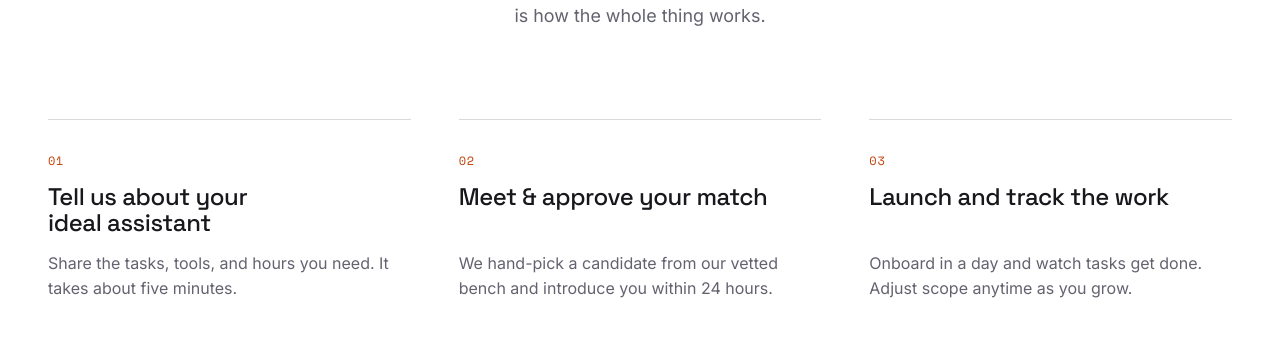
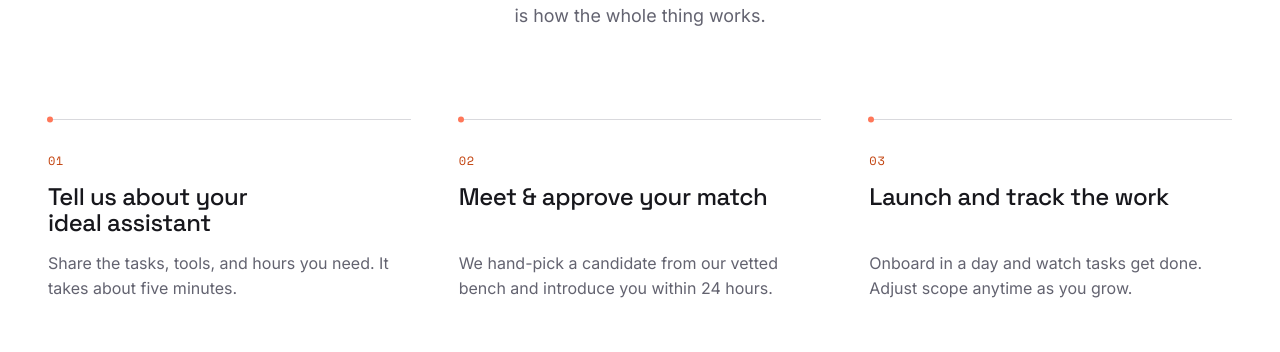
Before and after one commit to martinkilombe/Virtual-Assistant, a Next.js app: page / in a window 1280 px wide. Shown: the part 2102-2454 px from the top of the page. Built offline with nearby package versions, Linux system fonts and the light colour scheme.

Commit message:
change the process section

```diff
--- a/src/app/globals.css
+++ b/src/app/globals.css
@@ -731,9 +731,19 @@ em { font-style: italic; }
   gap: 14px;
   padding-top: 32px;
   border-top: 1px solid var(--line);
-  transition: border-color var(--dur);
-}
-.iva-proc-row:hover { border-top-color: var(--clay); }
+  position: relative;
+}
+.iva-proc-row::before {
+  content: '';
+  position: absolute;
+  top: -1px;
+  left: 0;
+  width: 6px;
+  height: 6px;
+  border-radius: 50%;
+  background: var(--clay);
+  transform: translate(-1px, -2.5px);
+}
 .iva-proc-row__step {
   font-family: var(--font-mono);
   font-size: var(--fs-label);
```
